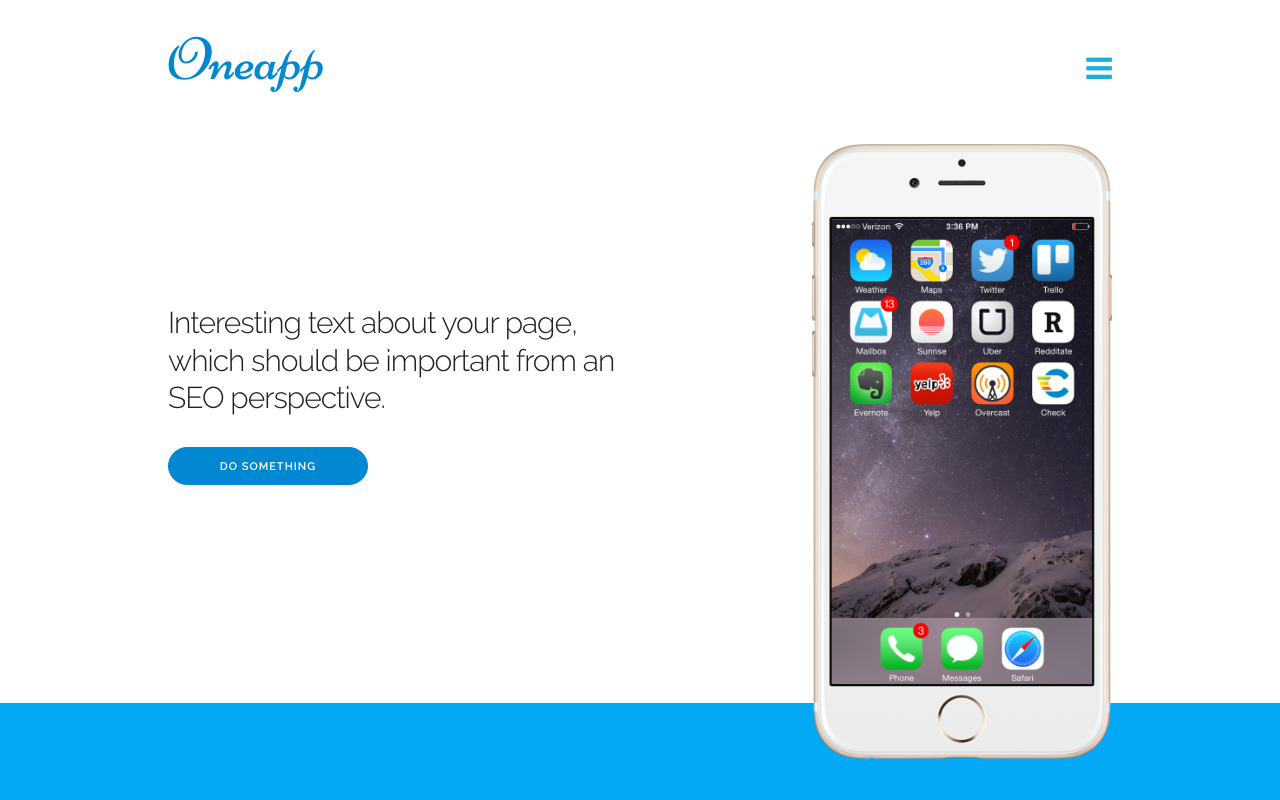
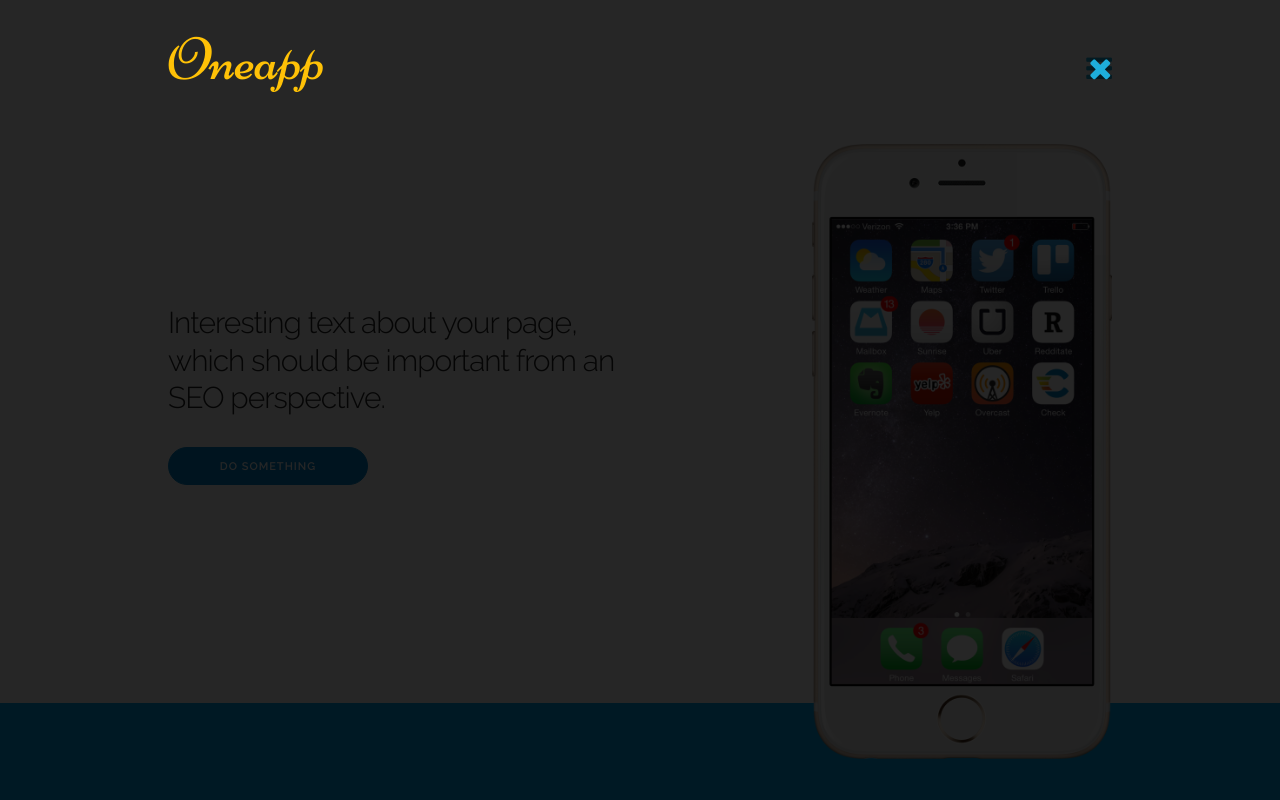
Before and after one commit to edimoldovan/one-pager, a website: page public/template/html/index.html in a window 1280 px wide. Both pictures are taken after a click on the link 1099 px from the left and 54 px from the top of the page. Shown: the top 800 px of the page. Drawn offline with Linux system fonts and the light colour scheme; a web font is replaced by a local one.

Commit message:
Add menu

```diff
--- a/public/template/css/page.scss
+++ b/public/template/css/page.scss
@@ -11,10 +11,12 @@ $dark-gray: #333333;
 
 $home-bg: #ffffff;
 $features-bg: #03a9f4;
+$menu-bg: rgba(0, 0, 0, 0.85);
 
 $home-text: #212121;
 $features-text: #ffffff;
 $logo-text: #ffc107;
+$sidemenu-logo-text: #ffc107;
 
 $niconne: "Niconne", cursive;
 
@@ -43,6 +45,31 @@ font-family: 'Rosario', sans-serif;
 /* Larger than mobile */
 @media (min-width: 400px) {
 
+	#side-menu {
+		position: fixed;
+		background-color: $menu-bg;
+		color: $features-text;
+		top: 0;
+		right: 0;
+		bottom: 0;
+		left: 0;
+		z-index: 1;
+
+		h1 {
+			a {
+				color: $sidemenu-logo-text !important;
+			}
+		}
+	}
+
+	#side-menu.hide {
+		display: none;
+	}
+
+	#side-menu.show {
+		display: block;
+	}
+
 	.header {
 		width: 100%;
 
@@ -59,10 +86,19 @@ font-family: 'Rosario', sans-serif;
 			}
 		}
 
-		.menu {
+		#menu-open {
 			float: right;
 
 			.fa-bars {
+				font-size: 3rem;
+				padding: 5rem 0 2rem 0;
+			}
+		}
+
+		#menu-close {
+			float: right;
+
+			.fa-times {
 				font-size: 3rem;
 				padding: 5rem 0 2rem 0;
 			}
--- a/public/template/html/index.html
+++ b/public/template/html/index.html
@@ -19,6 +19,23 @@
 </head>
 <body>
 
+<div id="side-menu" class="hide">
+  <div class="header">
+    <div class="container">
+      <div class="row">
+        <div class="ome column">
+          <h1>
+            <a href="/">Oneapp</a>
+          </h1>
+          <a href="" id="menu-close">
+            <i class="fa fa-times"></i>
+          </a>
+        </div>
+      </div>
+    </div>
+  </div>
+</div>
+
 <div class="header">
   <div class="container">
     <div class="row">
@@ -26,7 +43,7 @@
         <h1>
           <a href="/">Oneapp</a>
         </h1>
-        <a href="" id="menu" class="menu">
+        <a href="" id="menu-open">
           <i class="fa fa-bars"></i>
         </a>
       </div>
--- a/public/template/javascripts/page.js
+++ b/public/template/javascripts/page.js
@@ -4,12 +4,25 @@
 
 (function() {
 	"use strict";
-	var menu = document.getElementById("menu");
+	var menuOpen = document.getElementById("menu-open"),
+		menuClose = document.getElementById("menu-close");
 
-	if (menu) {
-		menu.addEventListener("click", function(event) {
+	if (menuOpen) {
+		menuOpen.addEventListener("click", function(event) {
+			var sideMenu = document.getElementById("side-menu");
+
 			event.preventDefault();
-			alert("clicked");
+			sideMenu.classList.add("show");
+			// sideMenu.classList.remove("hide");
+		}, false);
+	}
+
+	if (menuClose) {
+		menuClose.addEventListener("click", function(event) {
+			var sideMenu = document.getElementById("side-menu");
+
+			event.preventDefault();
+			sideMenu.classList.remove("show");
 		}, false);
 	}
 }());
```
Also changed, not shown: public/template/css/page.css.
